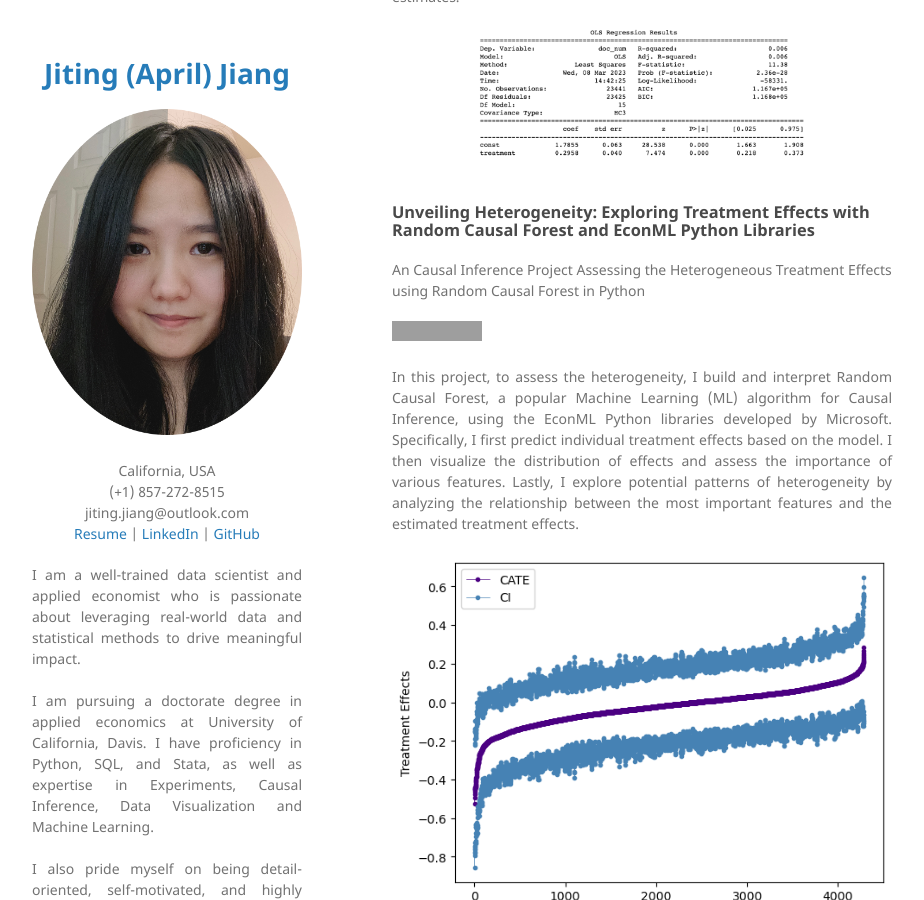
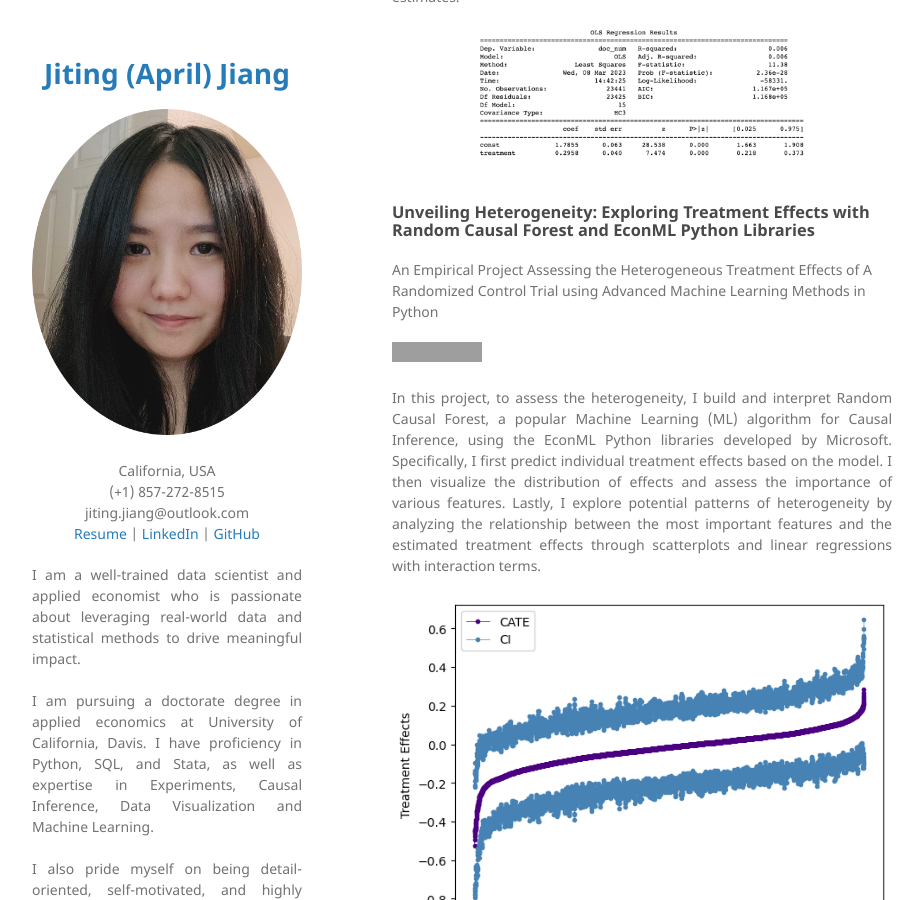
Before and after one commit to JtJiangA/minimal-portfolio, a Jekyll site: the page built from index.md, in a window 1280 px wide and 900 px high, scrolled down 1209 px. Shown: the whole window, without its empty margins (178-1102 px from the left). Built offline with Jekyll 4.4.1, drawn with Linux system fonts in a browser that asks for light colours; our own code applies the rules of GitHub Pages for plain Markdown files; grey boxes are pictures that could not be loaded.

Commit message:
Update index.md

```diff
--- a/index.md
+++ b/index.md
@@ -32,12 +32,12 @@ In this project, I estimate the causal effects of expanding access to Medicaid o
 <br>
 
 ### Unveiling Heterogeneity: Exploring Treatment Effects with Random Causal Forest and EconML Python Libraries
-An Causal Inference Project Assessing the Heterogeneous Treatment Effects using Random Causal Forest in Python
+An Empirical Project Assessing the Heterogeneous Treatment Effects of A Randomized Control Trial using Advanced Machine Learning Methods in Python
 
 [![View on GitHub](https://img.shields.io/badge/GitHub-View_on_GitHub-blue?logo=GitHub)](https://github.com/jitingjiang/estimate-hte-rcf/blob/main/READII_Random%20Causal%20Forest_HTE_151617_fyear.ipynb)
 
 <div style="text-align: justify">
-In this project, to assess the heterogeneity, I build and interpret Random Causal Forest, a popular Machine Learning (ML) algorithm for Causal Inference, using the EconML Python libraries developed by Microsoft. Specifically, I first predict individual treatment effects based on the model. I then visualize the distribution of effects and assess the importance of various features. Lastly, I explore potential patterns of heterogeneity by analyzing the relationship between the most important features and the estimated treatment effects.
+In this project, to assess the heterogeneity, I build and interpret Random Causal Forest, a popular Machine Learning (ML) algorithm for Causal Inference, using the EconML Python libraries developed by Microsoft. Specifically, I first predict individual treatment effects based on the model. I then visualize the distribution of effects and assess the importance of various features. Lastly, I explore potential patterns of heterogeneity by analyzing the relationship between the most important features and the estimated treatment effects through scatterplots and linear regressions with interaction terms.
 <br> <br>
 </div>
 
```
